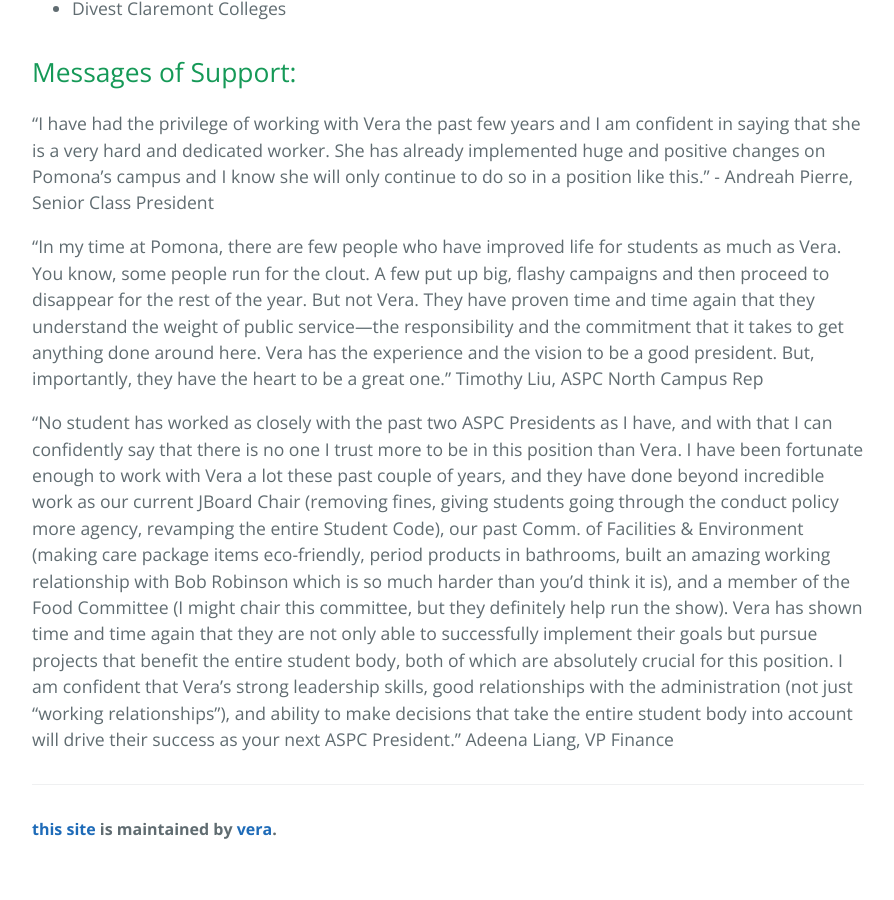
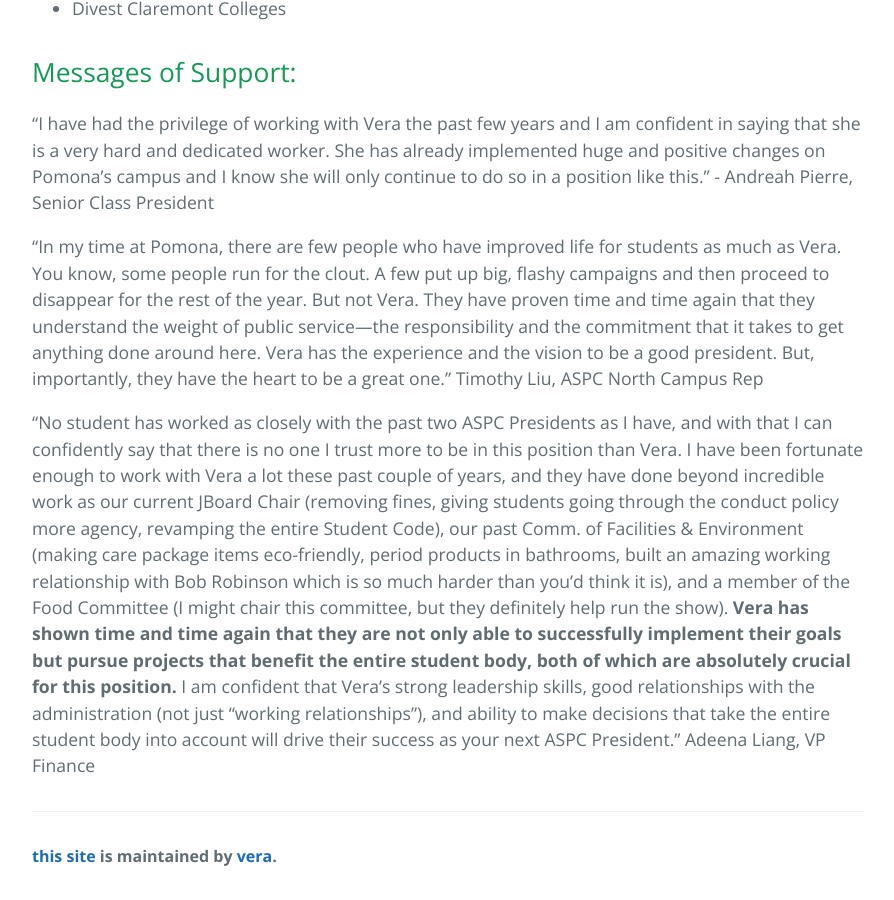
Before and after one commit to veraberger/veraberger.github.io, a Jekyll site: the page built from story.md, in a window 1280 px wide and 900 px high, scrolled down 707 px. Shown: the whole window, without its empty margins (192-1086 px from the left). Built offline with Jekyll 4.4.1, drawn with Linux system fonts in a browser that asks for light colours; before the commit the page ends 1580 px from its top, so only the background shows below that.

```diff
--- a/story.md
+++ b/story.md
@@ -22,4 +22,4 @@ filename: story
 
 "In my time at Pomona, there are few people who have improved life for students as much as Vera. You know, some people run for the clout. A few put up big, flashy campaigns and then proceed to disappear for the rest of the year. But not Vera. They have proven time and time again that they understand the weight of public service—the responsibility and the commitment that it takes to get anything done around here. Vera has the experience and the vision to be a good president. But, importantly, they have the heart to be a great one." Timothy Liu, ASPC North Campus Rep
 
-"No student has worked as closely with the past two ASPC Presidents as I have, and with that I can confidently say that there is no one I trust more to be in this position than Vera. I have been fortunate enough to work with Vera a lot these past couple of years, and they have done beyond incredible work as our current JBoard Chair (removing fines, giving students going through the conduct policy more agency, revamping the entire Student Code), our past Comm. of Facilities & Environment (making care package items eco-friendly, period products in bathrooms, built an amazing working relationship with Bob Robinson which is so much harder than you’d think it is), and a member of the Food Committee (I might chair this committee, but they definitely help run the show). Vera has shown time and time again that they are not only able to successfully implement their goals but pursue projects that benefit the entire student body, both of which are absolutely crucial for this position. I am confident that Vera’s strong leadership skills, good relationships with the administration (not just “working relationships”), and ability to make decisions that take the entire student body into account will drive their success as your next ASPC President." Adeena Liang, VP Finance
+"No student has worked as closely with the past two ASPC Presidents as I have, and with that I can confidently say that there is no one I trust more to be in this position than Vera. I have been fortunate enough to work with Vera a lot these past couple of years, and they have done beyond incredible work as our current JBoard Chair (removing fines, giving students going through the conduct policy more agency, revamping the entire Student Code), our past Comm. of Facilities & Environment (making care package items eco-friendly, period products in bathrooms, built an amazing working relationship with Bob Robinson which is so much harder than you’d think it is), and a member of the Food Committee (I might chair this committee, but they definitely help run the show). **Vera has shown time and time again that they are not only able to successfully implement their goals but pursue projects that benefit the entire student body, both of which are absolutely crucial for this position.** I am confident that Vera’s strong leadership skills, good relationships with the administration (not just “working relationships”), and ability to make decisions that take the entire student body into account will drive their success as your next ASPC President." Adeena Liang, VP Finance
```
